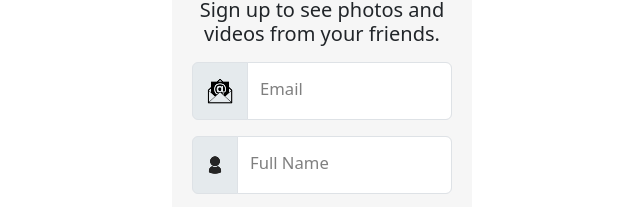
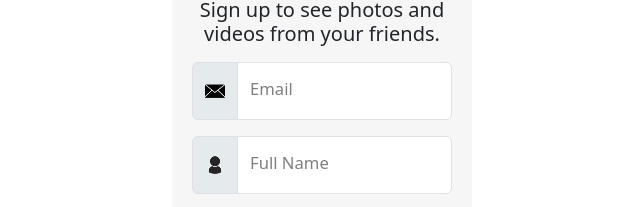
Before and after one commit to MoonKing1309/MERN_BS_JS, a plain HTML site: page JS_TASK_6-2.html in a window 1280 px wide. Shown: the part 178-385 px from the top of the page, 318-958 px from the left. Drawn offline with nearby package versions, Linux system fonts and the light colour scheme.

Commit message:
Update JS_TASK_6-2.html

```diff
--- a/JS_TASK_6-2.html
+++ b/JS_TASK_6-2.html
@@ -109,7 +109,7 @@
                 <form novalidate autocomplete="off">
                     <div class="col-12 mt-3">
                         <div class="input-group mb-3">
-                            <span class="input-group-text" id="basic-addon1"><img src="./email.png" alt=""></span>
+                            <span class="input-group-text" id="basic-addon1"><img src="./mail.png" alt=""></span>
                             <div class="form-floating">
                                 <input type="email" class="form-control" id="mail" placeholder="Email">
                                 <label for="mail" id="floatingem">Email</label>
```
